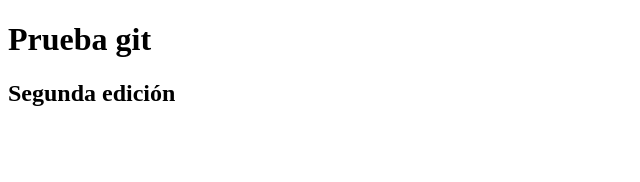
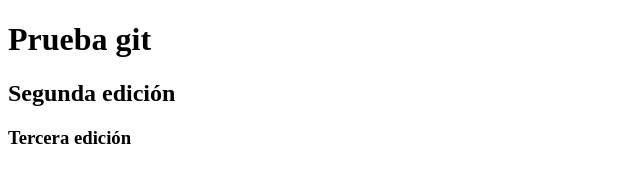
Before and after one commit to marcooolfoxygamer/repositorioprueba, a plain HTML site: page index.html in a window 1280 px wide. Shown: the whole page, without its empty margins (0-640 px from the left). Drawn offline with Linux system fonts and the light colour scheme.

Commit message:
adición de h3 con texto 'tercera edición'

```diff
--- a/index.html
+++ b/index.html
@@ -8,5 +8,6 @@
 <body>
     <h1>Prueba git</h1>
     <h2>Segunda edición</h2>
+    <h3>Tercera edición</h3>
 </body>
 </html>
```
